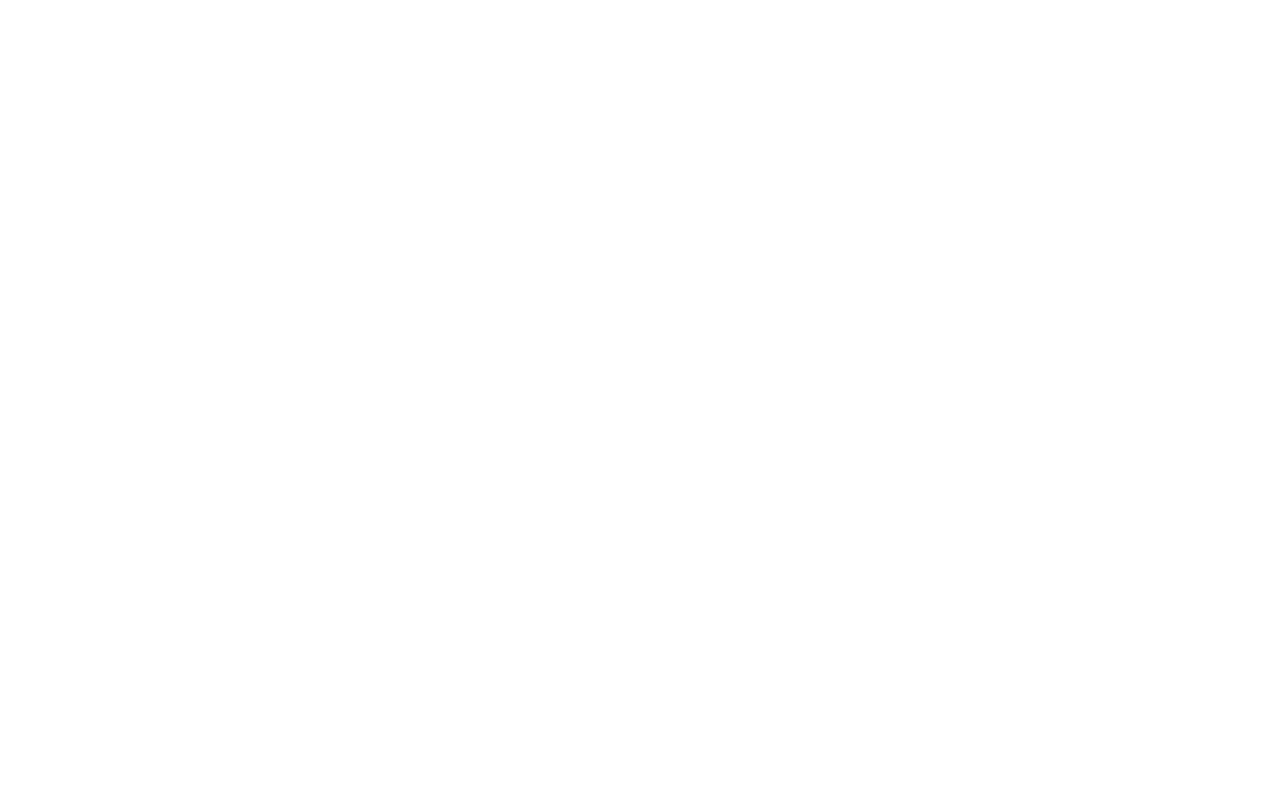
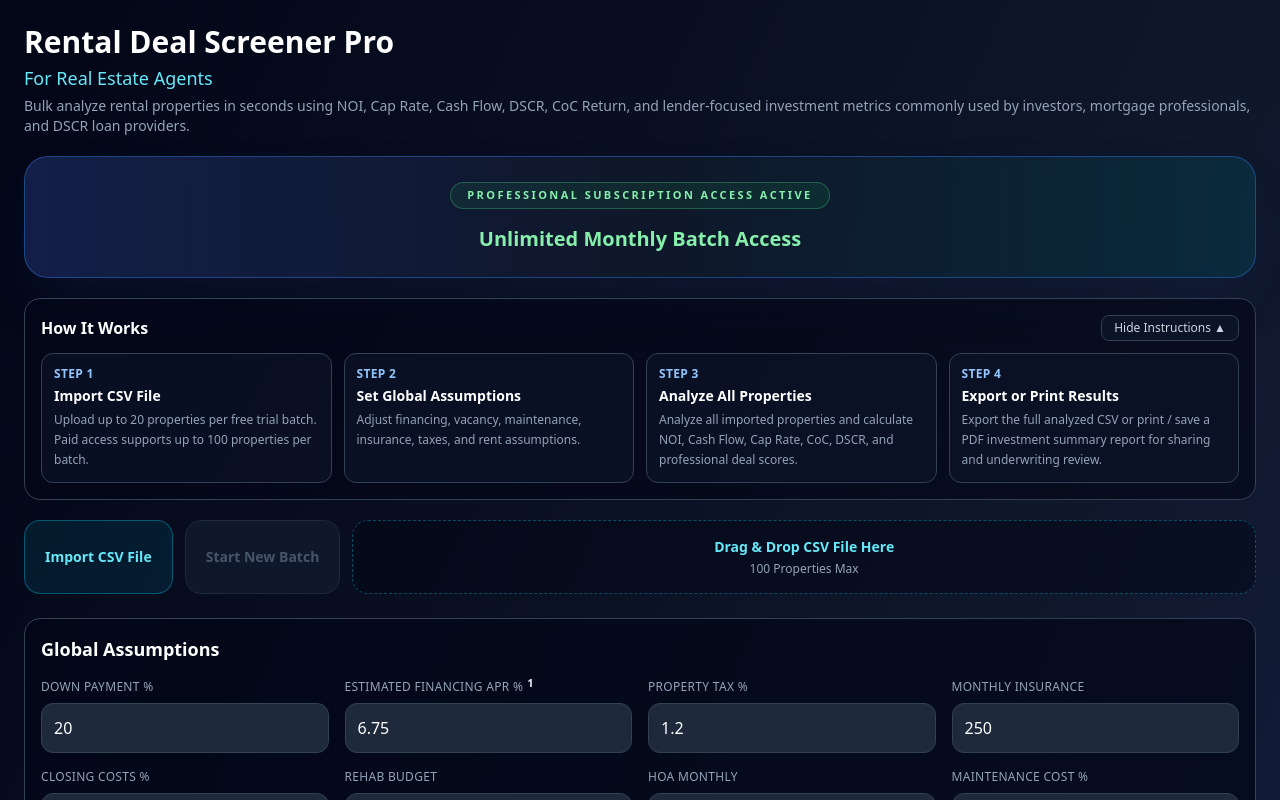
Before and after one commit to adrianr71/deal-analyzer, a React (Vite) app: page /success in a window 1280 px wide. Before the commit this address had no page. Shown: the top 800 px of the page. Built offline with nearby package versions, Linux system fonts and the light colour scheme.

Commit message:
Stripe success

```diff
--- a/src/App.jsx
+++ b/src/App.jsx
@@ -24,6 +24,7 @@ export default function App() {
         <Route path="/terms" element={<Terms />} />
         <Route path="/privacy" element={<Privacy />} />
         <Route path="/disclaimer" element={<Disclaimer />} />
+        <Route path="/success" element={<AgentV2 />} />
       </Routes>
     </BrowserRouter>
   );
--- a/src/pages/AgentV2.jsx
+++ b/src/pages/AgentV2.jsx
@@ -1,4 +1,4 @@
-import { useMemo, useRef, useState } from "react";
+import { useMemo, useRef, useState, useEffect } from "react";
 import Papa from "papaparse";
 
 const DEFAULT_ASSUMPTIONS = {
@@ -98,8 +98,10 @@ export default function App() {
   const [remainingTrials, setRemainingTrials] = useState(() => loadRemainingTrials());
   const [importSummary, setImportSummary] = useState(null);
   const [reportBranding, setReportBranding] = useState(() => loadReportBranding());
+  const [isSubscribed, setIsSubscribed] = useState(localStorage.getItem("subscribed") === "true");
+  useEffect(() => {setIsSubscribed(localStorage.getItem("subscribed") === "true");}, []);
 
-  const isPaid = remainingTrials === PAID_ACCESS_VALUE;
+  const isPaid = isSubscribed || remainingTrials === PAID_ACCESS_VALUE;
   const activeBatchLimit = isPaid ? AGENT_BATCH_LIMIT : AGENT_FREE_BATCH_LIMIT;
   const sortedAnalyzedRows = useMemo(() => sortRows(analyzedRows, sortBy), [analyzedRows, sortBy]);
   const samplePreviewRows = useMemo(() => analyzeRows(SAMPLE_ROWS, assumptions), [assumptions]);
```
